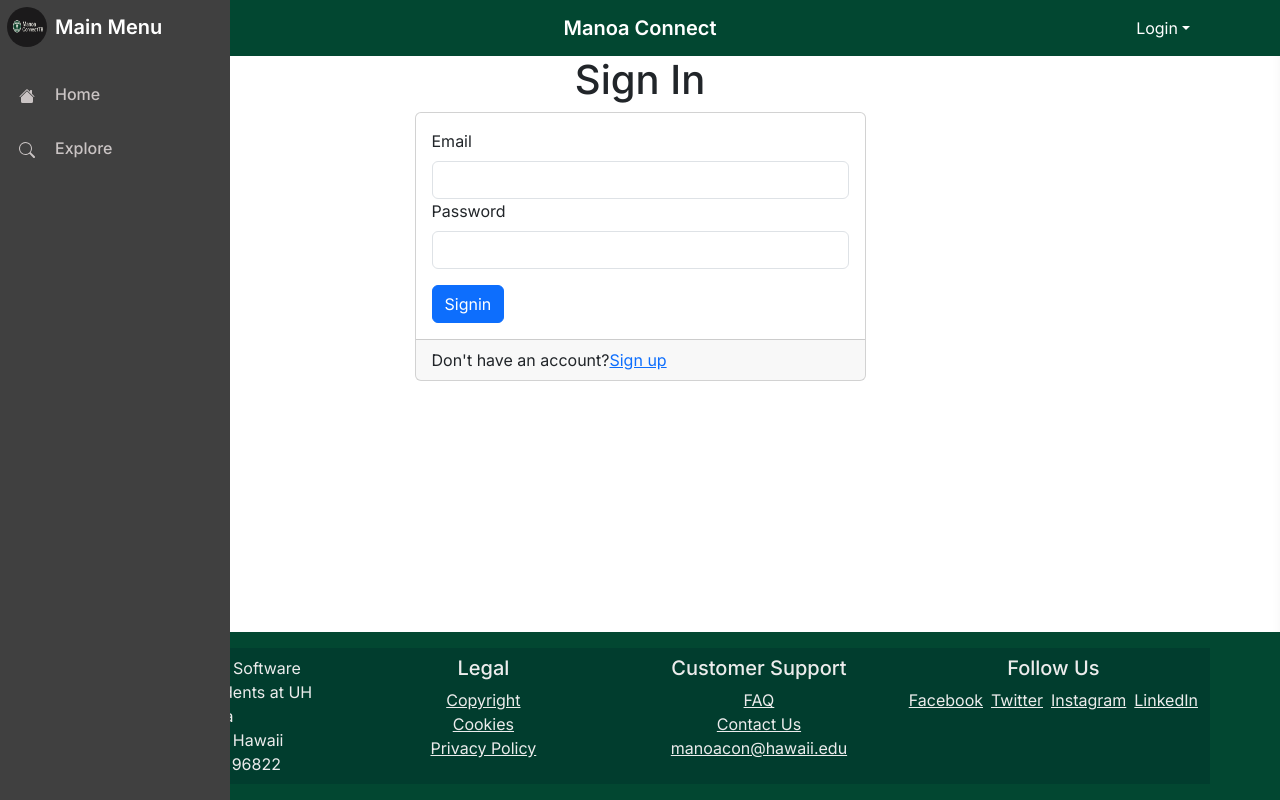
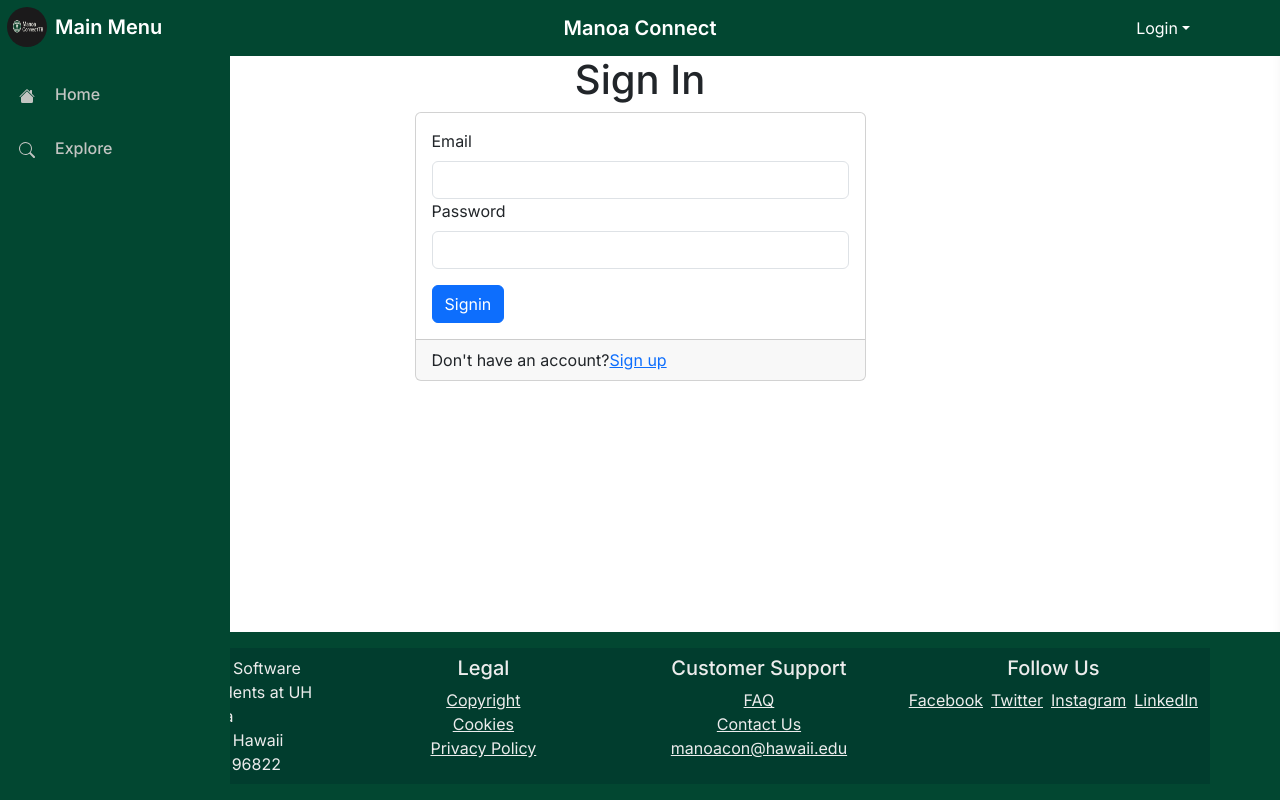
Before and after one commit to manoaconnecttb/ManoaConnect, a Next.js app: page /auth/signin in a window 1280 px wide. Built offline with nearby package versions, Linux system fonts and the light colour scheme; no server answers.

Commit message:
Update sidebar and navbar

```diff
--- a/src/app/globals.css
+++ b/src/app/globals.css
@@ -1,15 +1,15 @@
 :root {
-  --nat-navbar-bg: #024731;
-  --nat-navbar-bg-color: #024731;
-  --nat-navbar-bg-rgb: 2, 71, 49;
+  --nat-bg: #024731;
+  --nat-bg-color: #024731;
+  --nat-bg-rgb: 2, 71, 49;
   --text-color: white;
   --highlight-text: #dbd4d4e3;
 }
 
 html,
 body {
-  --bs-dark: var(--nat-navbar-bg);
-  --bs-dark-rgb: var(--nat-navbar-bg-rgb);
+  --bs-dark: var(--nat-bg);
+  --bs-dark-rgb: var(--nat-bg-rgb);
   --bs-light-rgb: 236, 236, 236;
   box-sizing: border-box;
   height: 100%;
@@ -67,15 +67,14 @@
   display: flex;
   flex-direction: column;
   overflow-x: hidden;
-  background: #404040;
+  background: var(--nat-bg);
   transition: all 0.4s ease;
-  opacity: 0.6;
+  z-index: 1000;
 }
 
 .sidebar:hover{
   width: 230px;
   transition: width 0.3s ease-in-out;
-  opacity: 1;
 }
 
 .sidebar-header{
--- a/src/components/Navbar.tsx
+++ b/src/components/Navbar.tsx
@@ -1,16 +1,12 @@
 'use client';
 
 import { useSession } from 'next-auth/react';
-import { usePathname } from 'next/navigation';
 import { Container, Nav, Navbar, NavDropdown } from 'react-bootstrap';
 import { BoxArrowRight, Lock, PersonFill, PersonPlusFill } from 'react-bootstrap-icons';
 
 const NavBar: React.FC = () => {
   const { data: session } = useSession();
   const currentUser = session?.user?.email;
-  const userWithRole = session?.user as { email: string; randomKey: string };
-  const role = userWithRole?.randomKey;
-  const pathName = usePathname();
   return (
     <Navbar bg="dark" expand="lg">
       <Container>
@@ -22,26 +18,7 @@
         </Navbar.Brand>
         <Navbar.Toggle aria-controls="basic-navbar-nav" />
         <Navbar.Collapse id="basic-navbar-nav">
-          <Nav className="me-auto justify-content-start">
-            {currentUser
-              ? [
-                <Nav.Link id="add-stuff-nav" href="/add" key="add" active={pathName === '/add'}>
-                  Feedback
-                </Nav.Link>,
-                <Nav.Link id="list-stuff-nav" href="/list" key="list" active={pathName === '/list'}>
-                  Clubs
-                </Nav.Link>,
-              ]
-              : ''}
-            {currentUser && role === 'ADMIN' ? (
-              <Nav.Link id="admin-stuff-nav" href="/admin" key="admin" active={pathName === '/admin'}>
-                Admin
-              </Nav.Link>
-            ) : (
-              ''
-            )}
-          </Nav>
-          <Nav>
+          <Nav className="ms-auto">
             {session ? (
               <NavDropdown id="login-dropdown" title={currentUser}>
                 <NavDropdown.Item id="login-dropdown-sign-out" href="/api/auth/signout">
```
